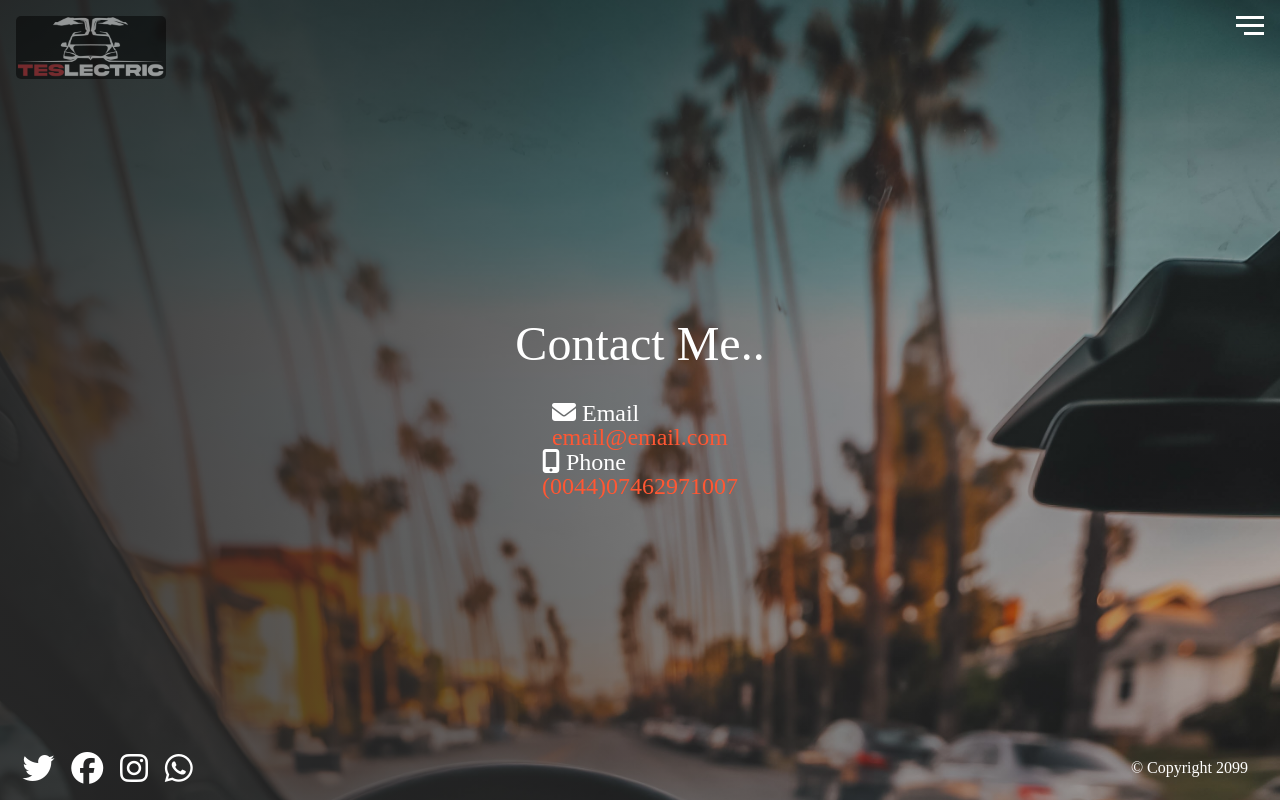
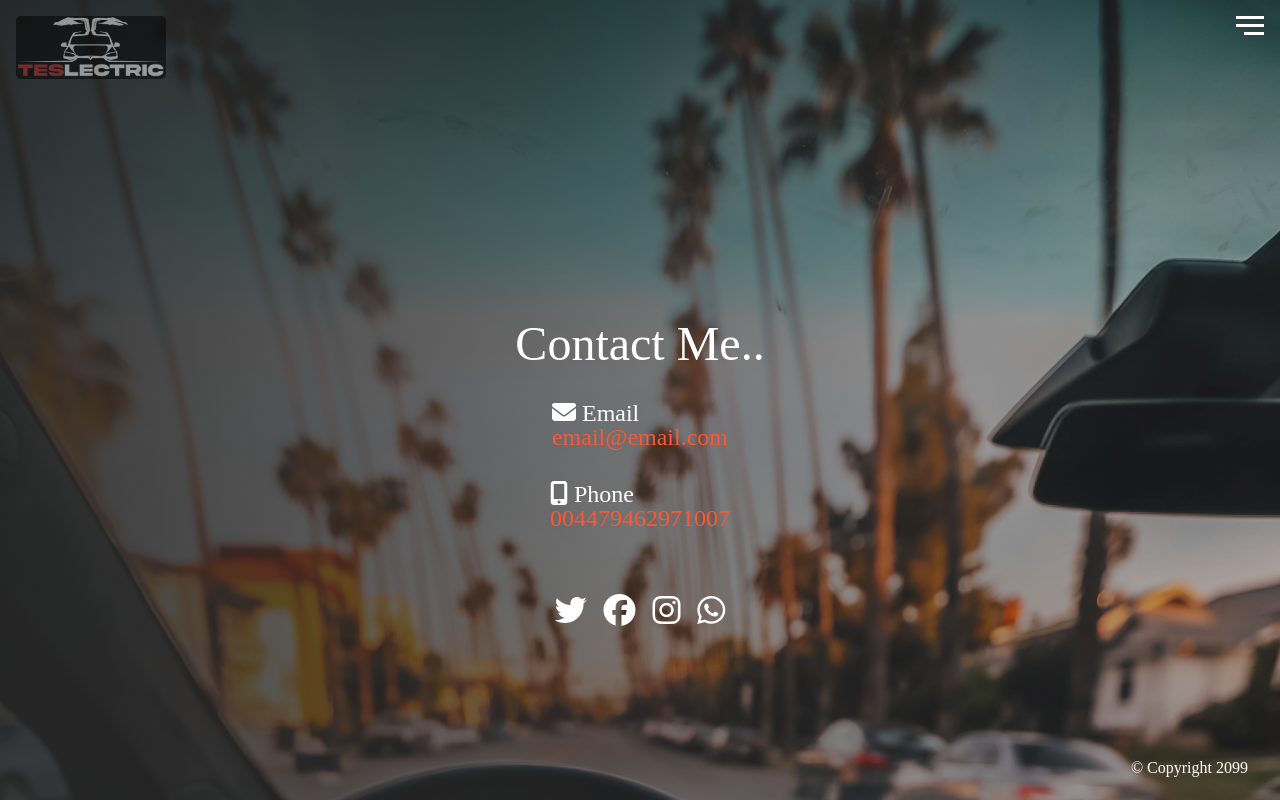
Before and after one commit to Dorultan-C/teslectrik.github.io, a plain HTML site: page dist/contact.html in a window 1280 px wide. Drawn offline with Linux system fonts and the light colour scheme.

Commit message:
finish contact page

```diff
--- a/dist/contact.html
+++ b/dist/contact.html
@@ -57,7 +57,7 @@
         <div class="contact__list">
           <div class="contact__phone">
             <i class="fas fa-mobile-alt"></i> Phone
-            <div class="text-secondary">(0044)07462971007</div>
+            <div class="text-secondary">004479462971007</div>
           </div>
         </div>
         <div class="social-icons">
--- a/dist/css/main.css
+++ b/dist/css/main.css
@@ -266,6 +266,11 @@
   grid-template-columns: 1fr;
   grid-gap: 2rem;
   font-size: 1.5rem;
+  margin-bottom: 2rem;
+}
+.contact .social-icons {
+  position: initial;
+  margin-top: 2rem;
 }
 
 body {
--- a/dist/scss/_contact.scss
+++ b/dist/scss/_contact.scss
@@ -24,6 +24,13 @@
     grid-template-columns: 1fr;
     grid-gap: 2rem;
     font-size: 1.5rem;
+    margin-bottom: 2rem;
   }
 
+  .social-icons {
+    position: initial;
+    margin-top: 2rem;
+  }
+
+
 }
```
